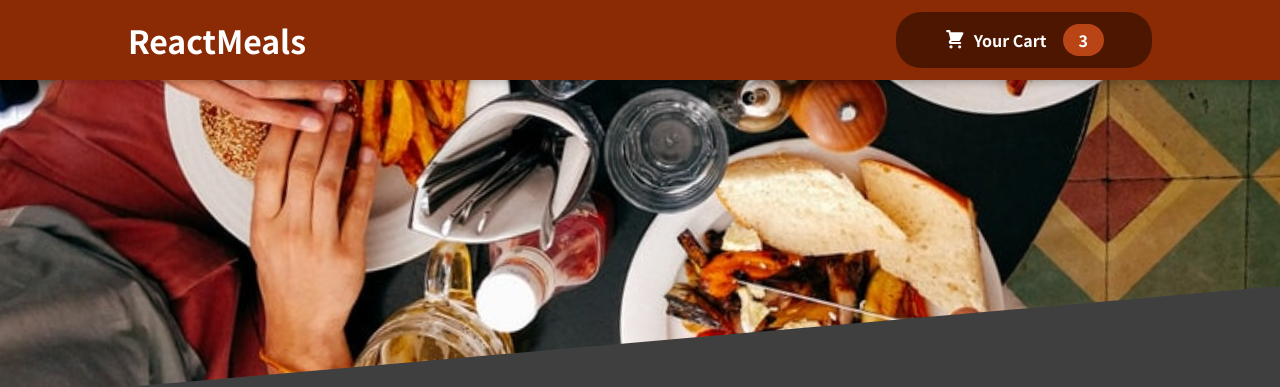
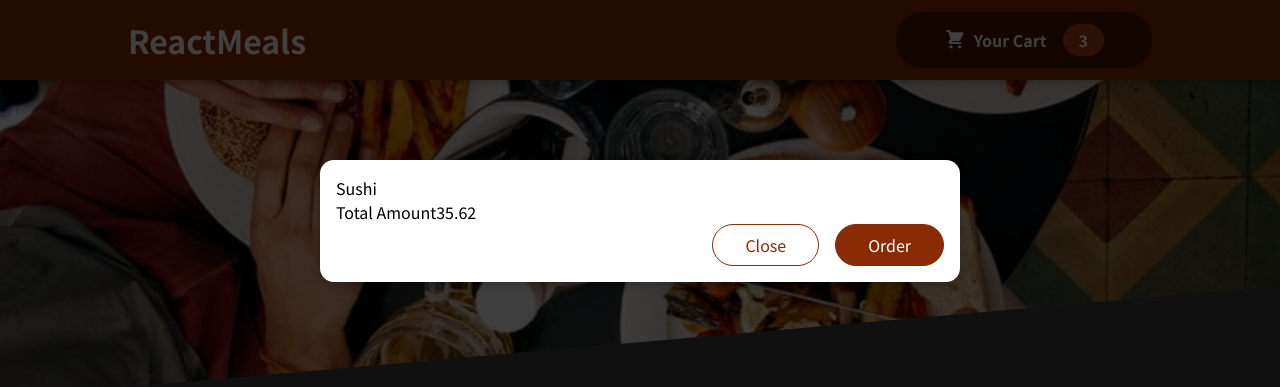
Before and after one commit to nhhp98/ReactMeals, a React (Create React App) app: page / in a window 1280 px wide. Shown: the top 387 px of the page. Built offline with nearby package versions, Linux system fonts and the light colour scheme.

Commit message:
adding modal via

```diff
--- a/public/index.html
+++ b/public/index.html
@@ -28,6 +28,7 @@
   </head>
   <body>
     <noscript>You need to enable JavaScript to run this app.</noscript>
+    <div id="overlays"></div>
     <div id="root"></div>
     <!--
       This HTML file is a template.
--- a/src/App.js
+++ b/src/App.js
@@ -4,10 +4,13 @@
 
 import Meals from './components/Meals/Meals'
 
+import Cart from './components/Cart/Cart'
+
 function App() {
   return (
     <>
       <Header/>
+      <Cart/>
       <main>
         <Meals/>
       </main>
--- a/src/components/Cart/Cart.js
+++ b/src/components/Cart/Cart.js
@@ -1,5 +1,6 @@
 import React from "react";
-import classes from './CartIcon.module.css'
+import Modal from "../UI/Modal";
+import classes from './Cart.module.css'
 
 const Cart = () => {
     const cartItems = (
@@ -10,7 +11,7 @@
         </ul>
       );
   return (
-    <div>
+    <Modal>
         {cartItems}
         <div>
             <span>Total Amount</span>
@@ -20,7 +21,7 @@
             <button className={classes['button--alt']}>Close</button>
             <button className={classes.button}>Order</button>
         </div>
-    </div>
+    </Modal>
   )
 };
 
--- /dev/null
+++ b/src/components/UI/Modal.js
@@ -0,0 +1,26 @@
+import React from 'react'
+import ReactDOM from 'react-dom'
+import classes from './Modal.module.css'
+
+const Backdrop = props => {
+    return <div className={classes.backdrop}></div>
+}
+
+const ModalOverplay = props => {
+    return <div className={classes.modal}>
+        <div className={classes.content}>{props.children}</div>
+    </div>
+}
+
+const portalElement = document.getElementById('overlays')
+
+const Modal = (props) => {
+    return (
+        <>
+            {ReactDOM.createPortal(<Backdrop/>, portalElement)}
+            {ReactDOM.createPortal(<ModalOverplay>{props.children}</ModalOverplay>, portalElement)}
+        </>
+    )
+}
+
+export default Modal
--- /dev/null
+++ b/src/components/UI/Modal.module.css
@@ -0,0 +1,40 @@
+.backdrop {
+  position: fixed;
+  top: 0;
+  left: 0;
+  width: 100%;
+  height: 100vh;
+  z-index: 20;
+  background-color: rgba(0, 0, 0, 0.75);
+}
+
+.modal {
+  position: fixed;
+  top: 20vh;
+  left: 5%;
+  width: 90%;
+  background-color: white;
+  padding: 1rem;
+  border-radius: 14px;
+  box-shadow: 0 2px 8px rgba(0, 0, 0, 0.25);
+  z-index: 30;
+  animation: slide-down 300ms ease-out forwards;
+}
+
+@media (min-width: 768px) {
+  .modal {
+    width: 40rem;
+    left: calc(50% - 20rem);
+  }
+}
+
+@keyframes slide-down {
+  from {
+    opacity: 0;
+    transform: translateY(-3rem);
+  }
+  to {
+    opacity: 1;
+    transform: translateY(0);
+  }
+}
```
